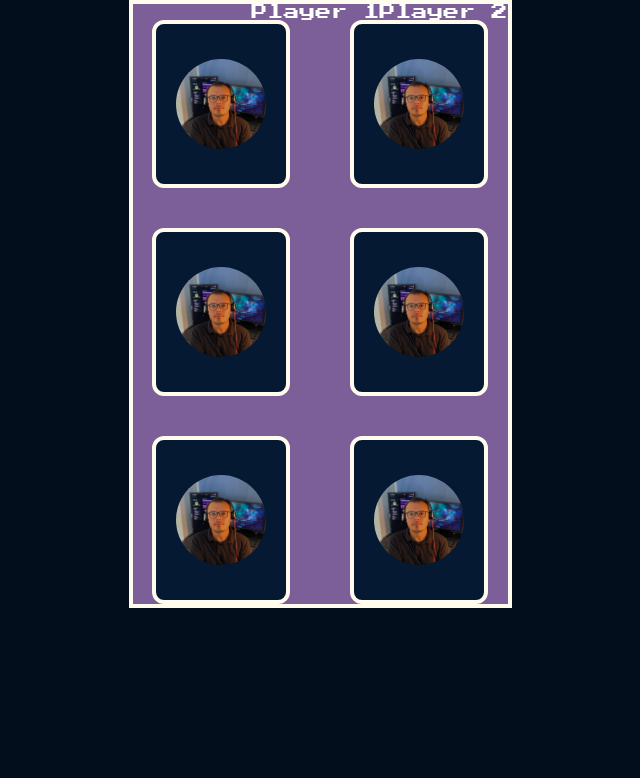
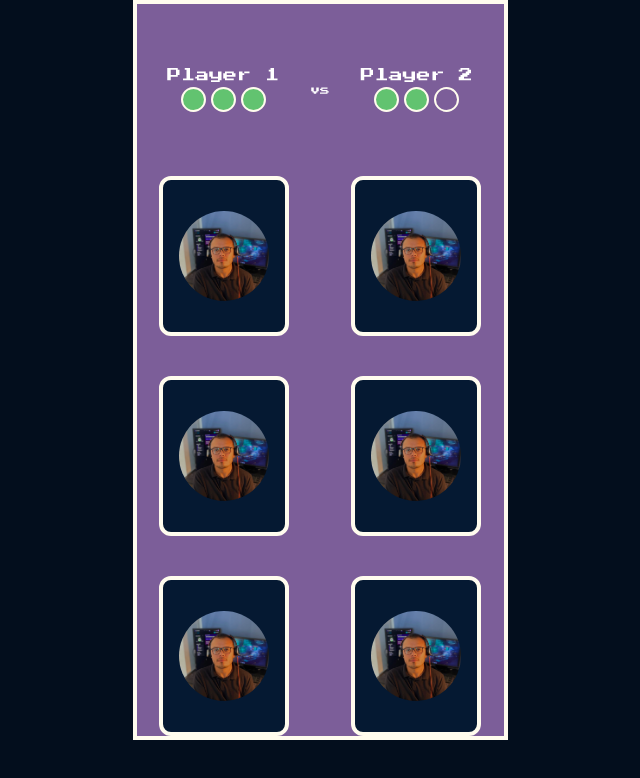
Before and after one commit to weslley-oliveira/memory-matching-game, a React (Create React App) app: page / in a window 1280 px wide. Shown: the top 778 px of the page, without its empty margins (320-960 px from the left). Built offline with nearby package versions, Linux system fonts and the light colour scheme; the HTML template or start-up script is replaced by a standard one.

Commit message:
:sparkles: Create style and logic to component

```diff
--- a/src/components/HeaderGame/index.tsx
+++ b/src/components/HeaderGame/index.tsx
@@ -5,9 +5,22 @@ import { Container } from "./style";
 export function HeaderGame(){
     return(
         <Container>
-            <PlayerName name={"Player 1"}/>
-            <PlayerName name={"Player 2"}/>
-            <ScoreGame/>
+            <div className="players">
+                <div>
+                    <PlayerName>
+                        Player 1
+                    </PlayerName>
+                    <ScoreGame points={3}/>
+                </div>
+                <p>vs</p>
+                <div>
+                    <PlayerName>
+                        Player 2
+                    </PlayerName>
+                    <ScoreGame points={2}/>
+                </div>
+            </div>
         </Container>
+
     )
 }
--- a/src/components/HeaderGame/style.ts
+++ b/src/components/HeaderGame/style.ts
@@ -1,7 +1,19 @@
 import styled from "styled-components";
 
 export const Container = styled.header`
-    display: flex;
-    justify-content: right;
+    padding-top: 4rem;
+    padding-bottom: 4rem;
+
+    .players {
+        display: flex;
+        justify-content: space-evenly;
+        align-items: center;
+    }
+
+    p {
+        font-size: 10px;
+    }
+
+
 
 `
--- a/src/components/PlayerName/index.tsx
+++ b/src/components/PlayerName/index.tsx
@@ -1,7 +1,9 @@
+import { Content } from "./style";
+
 interface PlayerNameProps {
-    name: string;
+    children: string;
 }
 
-export function PlayerName({name}: PlayerNameProps) {
-    return <p>{name}</p>
+export function PlayerName({children}: PlayerNameProps) {
+    return <Content>{children}</Content>
 }
--- /dev/null
+++ b/src/components/PlayerName/style.ts
@@ -0,0 +1,5 @@
+import styled from "styled-components";
+
+export const Content = styled.div`
+    font-size: 14px;
+`
--- a/src/components/ScoreGame/index.tsx
+++ b/src/components/ScoreGame/index.tsx
@@ -1,3 +1,16 @@
-export function ScoreGame() {
-    return <div></div>
+import { useState } from "react"
+import { Content } from "./style"
+
+interface ScoreGameProps {
+    points : number;
 }
+
+export function ScoreGame({ points }: ScoreGameProps) {
+    return (
+        <Content>
+            <div className={`${points >= 1 && 'active'}`}></div>
+            <div className={`${points >= 2 && 'active'}`}></div>
+            <div className={`${points >= 3 && 'active'}`}></div>
+        </Content>
+    )
+}
--- /dev/null
+++ b/src/components/ScoreGame/style.ts
@@ -0,0 +1,18 @@
+import styled from "styled-components";
+
+export const Content = styled.div`
+    display: flex;
+    justify-content: center;
+    gap: 5px;
+    padding-top: 5px;
+
+    div {
+        width: 25px;
+        height: 25px;
+        border: solid 2px var(--font-color);
+        border-radius: 100%;
+    }
+    .active{
+        background-color: var(--player-score);
+    }
+`
--- a/src/styles/reset.ts
+++ b/src/styles/reset.ts
@@ -26,6 +26,7 @@ export const Reset = createGlobalStyle`
 		font-size: 100%;
 		/* font: inherit; */
 		vertical-align: baseline;
+		box-sizing: border-box;
 	}
 	/* HTML5 display-role reset for older browsers */
 	article, aside, details, figcaption, figure,
```
